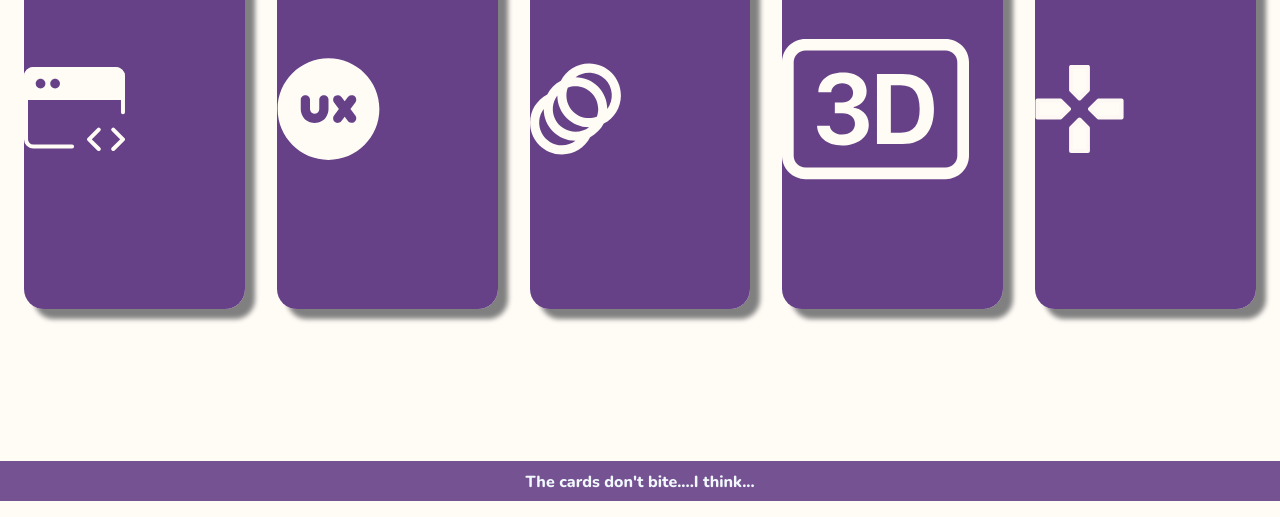
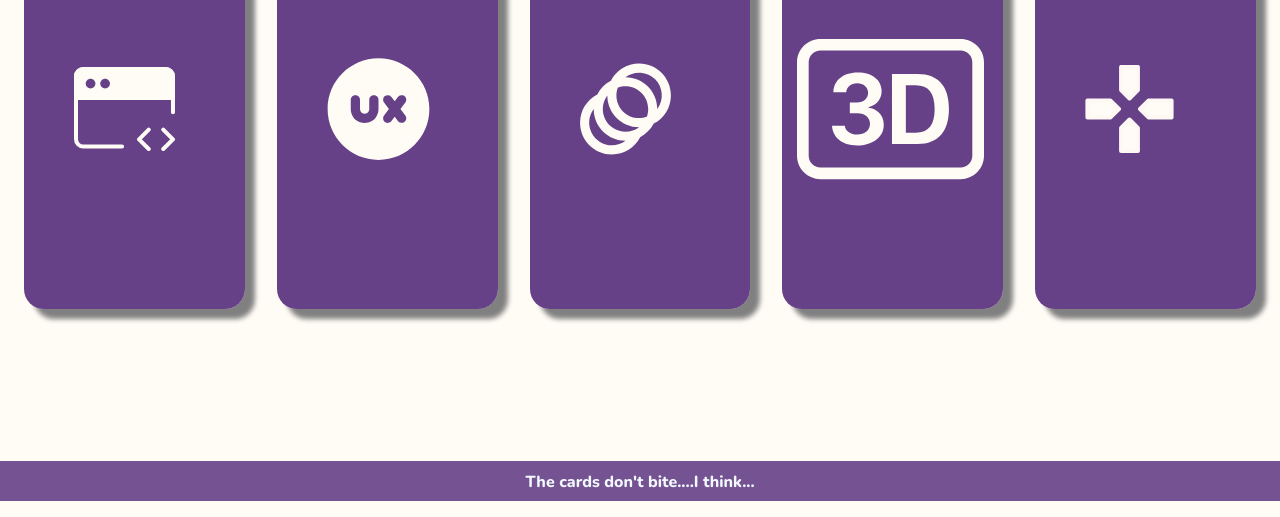
Before and after one commit to WhitneyL808/certificate-cards-new, a plain HTML site: page index.html in a window 1280 px wide. Shown: the part 299-816 px from the top of the page. Drawn offline with nearby package versions, Linux system fonts and the light colour scheme.

Commit message:
changing fonts and sizing

```diff
--- a/index.html
+++ b/index.html
@@ -161,7 +161,7 @@
                 <div class="container">
 
                     <!-- <img id="img" src="imgs/kauaiimg.jpg" alt="picture" width="300" height="400">  -->
-                    <svg width="187" height="141" viewBox="0 0 187 141" fill="none" xmlns="http://www.w3.org/2000/svg">
+                    <svg class="svg3d" width="187" height="141" viewBox="0 0 187 141" fill="none" xmlns="http://www.w3.org/2000/svg">
                         <path d="M52.8275 74.801H60.588C68.1381 74.801 72.9183 79.2189 72.9767 85.3197C73.0702 91.5959 67.9862 96.0606 60.2841 96.0606C53.295 96.0138 48.1642 92.2621 47.8019 87.2248H35.0625C35.4131 97.9072 44.3073 106.953 60.2257 106.953C74.7182 106.953 86.9316 99.2396 86.7797 85.9392C86.6278 74.801 78.0491 69.8104 71.6794 69.2027V68.4781C76.8219 67.6599 84.8279 62.3188 84.6292 52.4078C84.4773 41.8189 75.2792 34.0584 60.6348 34.1168C45.3241 34.1753 36.7572 42.6954 36.3949 53.6349H49.2862C49.5433 49.0651 53.7625 44.8576 60.2257 44.8576C66.4434 44.8576 71.0717 48.7145 71.0717 54.3596C71.1184 59.9579 66.5954 64.1186 60.2257 64.1186H52.8392L52.8275 74.801ZM94.9726 35.4492V105.563H120.557C141.711 105.563 151.938 92.6244 151.938 70.3247C151.938 48.1886 141.875 35.4492 120.557 35.4492H94.9726ZM108.846 46.751H118.71C131.706 46.751 137.655 54.7686 137.655 70.5935C137.655 86.4067 131.753 94.2022 118.71 94.2022H108.846V46.751Z" fill="#FFFBF5"/>
                         <path d="M163.625 12.0625C166.725 12.0625 169.697 13.2939 171.889 15.4857C174.081 17.6775 175.312 20.6503 175.312 23.75V117.25C175.312 120.35 174.081 123.322 171.889 125.514C169.697 127.706 166.725 128.938 163.625 128.938H23.375C20.2753 128.938 17.3025 127.706 15.1107 125.514C12.9189 123.322 11.6875 120.35 11.6875 117.25V23.75C11.6875 20.6503 12.9189 17.6775 15.1107 15.4857C17.3025 13.2939 20.2753 12.0625 23.375 12.0625H163.625ZM23.375 0.375C17.1756 0.375 11.23 2.83772 6.84638 7.22138C2.46272 11.605 0 17.5506 0 23.75L0 117.25C0 123.449 2.46272 129.395 6.84638 133.779C11.23 138.162 17.1756 140.625 23.375 140.625H163.625C169.824 140.625 175.77 138.162 180.154 133.779C184.537 129.395 187 123.449 187 117.25V23.75C187 17.5506 184.537 11.605 180.154 7.22138C175.77 2.83772 169.824 0.375 163.625 0.375H23.375Z" fill="#FFFBF5"/>
                         </svg>
--- a/style.css
+++ b/style.css
@@ -87,10 +87,19 @@ svg{
     max-width: 100%;
     height: 400px;
     border-radius: 20px;
-    object-fit: cover;
+    padding-left: 50px;
     max-width: 100%;
     color: #F0F8FF;
 }
+
+.svg3d{
+    max-width: 100%;
+      height: 400px;
+      border-radius: 20px;
+      padding-left: 15px;
+      max-width: 100%;
+      color: #F0F8FF;
+  }
 
 h1{
     color: #F7EFE5;
@@ -181,7 +190,7 @@ width: 50%
     font-family: Abril Fatface;
     font-weight: 800;
     color: #F7EFE5;
-    font-size: 75px;
+    font-size: 50px;
     position: absolute;
     top: 50%;
     left: 50%;
@@ -190,11 +199,12 @@ width: 50%
     transform: translate(-50%, -50%);
     text-align: center;
   }
+
   .text-MandA {
     font-family: Abril Fatface;
     font-weight: 800;
     color: #F7EFE5;
-    font-size: 55px;
+    font-size: 40px;
     position: absolute;
     top: 50%;
     left: 50%;
@@ -216,6 +226,8 @@ width: 50%
         /* background-color: #D74826; */
     };
 
+
+
 }
 
 /* Media Phone */
```
